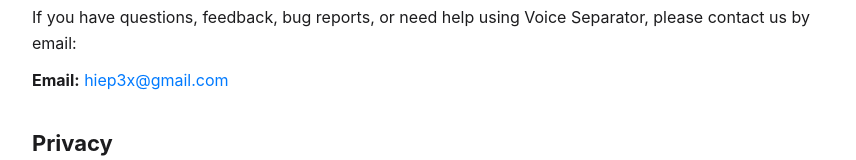
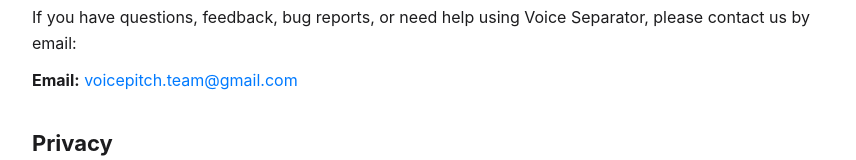
Before and after one commit to hiep2x/voice_separator, a plain HTML site: page index.html in a window 1280 px wide. Shown: the part 719-879 px from the top of the page, without its empty margins (210-1066 px from the left). Drawn offline with Linux system fonts and the light colour scheme.

Commit message:
Update index.html

```diff
--- a/index.html
+++ b/index.html
@@ -100,7 +100,7 @@
 
       <p>
         <strong>Email:</strong>
-        <a href="mailto:hiep3x@gmail.com">hiep3x@gmail.com</a>
+        <a href="mailto:voicepitch.team@gmail.com">voicepitch.team@gmail.com</a>
       </p>
 
       <h2>Privacy</h2>
```
